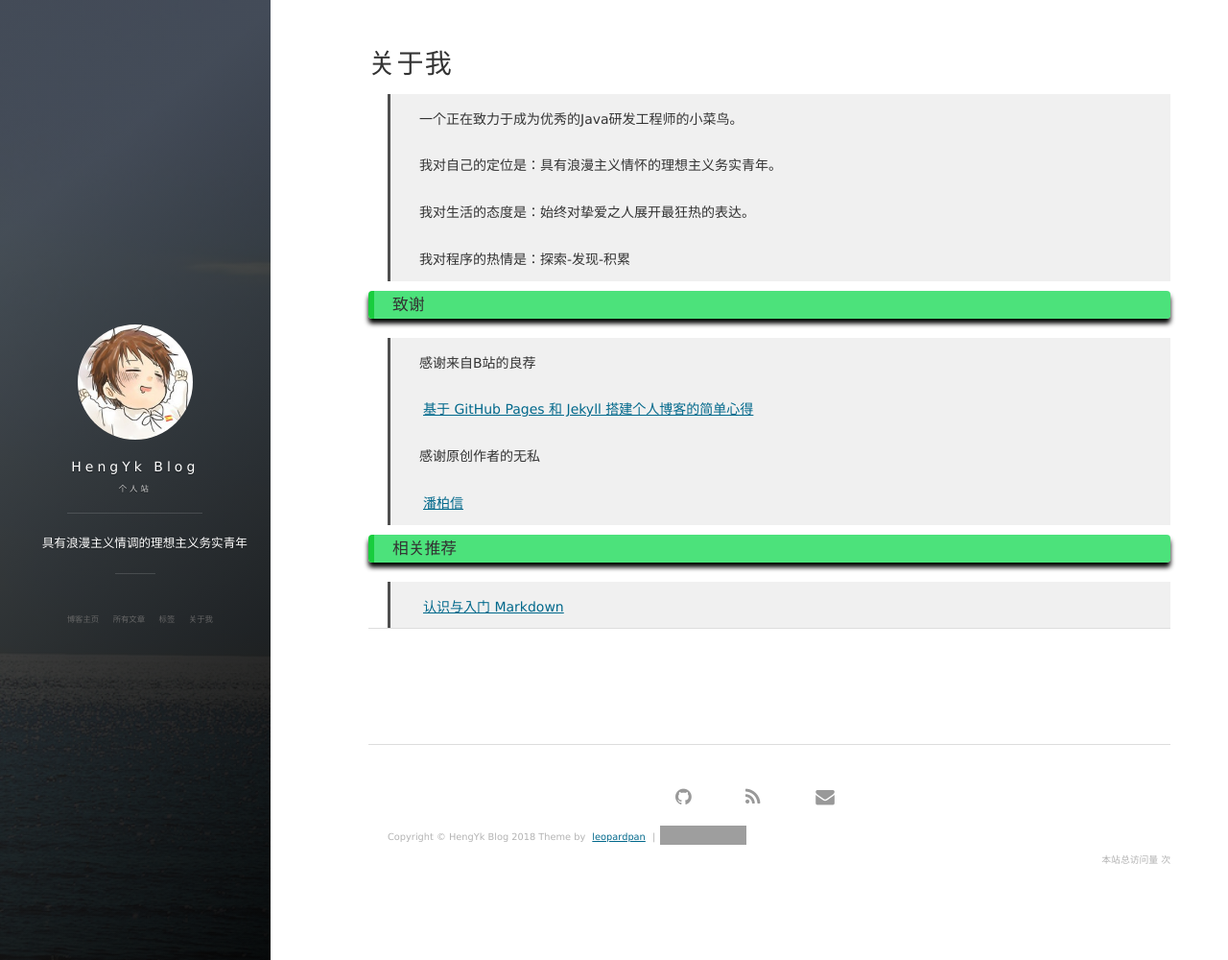
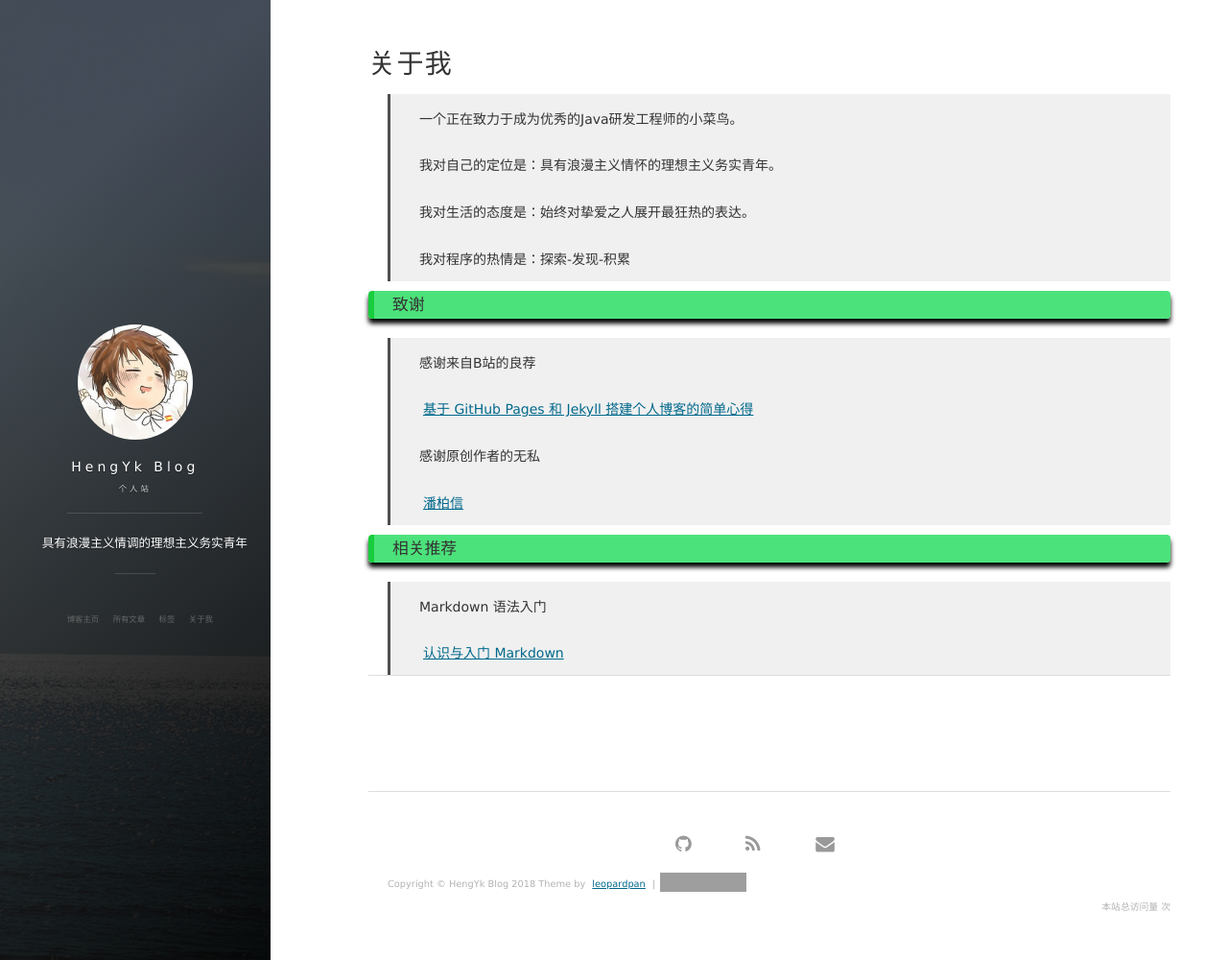
Before and after one commit to HengYk/hengyk.github.io, a Jekyll site: the page built from about.md, in a window 1280 px wide and 1000 px high. Shown: the whole window at 96% size. Built offline with Jekyll 4.4.1, drawn with Linux system fonts in a browser that asks for light colours; nearby versions of some CDN libraries; comment, search, counter and statistics services are not loaded; grey boxes are pictures that could not be loaded.

Commit message:
Modified about

```diff
--- a/about.md
+++ b/about.md
@@ -23,7 +23,8 @@ title: 关于我
 
 <h3> 相关推荐 </h3>
 
+> Markdown 语法入门
+
 > [认识与入门 Markdown](https://sspai.com/post/25137)
 
-
 {% include comments.html %}
```
